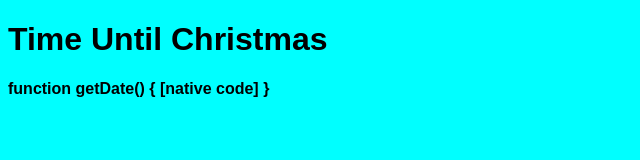
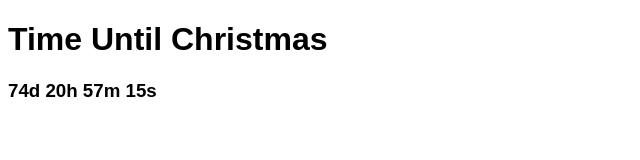
Before and after one commit to devheyheyhihi/js-challege, a website built with Parcel: page day-five-blueprint/index.html in a window 1280 px wide. Shown: the whole page, without its empty margins (0-640 px from the left). Built offline with nearby package versions, Linux system fonts and the light colour scheme.

Commit message:
Done
크리스마스까지 날짜 계산 하기

```diff
--- a/day-five-blueprint/index.html
+++ b/day-five-blueprint/index.html
@@ -3,12 +3,13 @@
   <head>
     <title>Parcel Sandbox</title>
     <meta charset="UTF-8" />
+    <link rel="stylesheet" href="src/styles.css">
   </head>
 
   <body>
     <h1>Time Until Christmas</h1>
     <div class="js-clock">
-      <h4>00</h4>
+      <h3>00d 00h 00m 00s</h3>
     </div>
     <script src="src/index.js"></script>
   </body>
--- a/day-five-blueprint/src/index.js
+++ b/day-five-blueprint/src/index.js
@@ -1,20 +1,28 @@
-import "./styles.css";
-
 // You're gonna need this
 const NINE_HOURS_MILLISECONDS = 32400000;
 
 const clockContainer = document.querySelector(".js-clock"),
-  clockTitle = clockContainer.querySelector("h4");
+  clockTitle = clockContainer.querySelector("h3");
 
-function getTime() {
+function christmasTime() {
   // Don't delete this.
-  //const xmasDay = new Date("2020-12-24:00:00:00+0900");
-  const xmasDay = new Date();
-  const date = xmasDay.getDate;
-  clockTitle.innerText = `${date}`;
+  const xmasDay = new Date("2020-12-24:00:00:00+0900");
+
+  const currentDay = new Date();
+  let left = xmasDay.getTime() - currentDay.getTime();
+  left =  parseInt(left/1000,10);   //초단위로 만들기
+
+  const days = parseInt(left/(60*60*24));   //하루 단위로 만들기(초단위를 초분시 곱한값으로 나눈 몫)
+  const hours= parseInt(left/(60*60)-days*24); //시간단위로 만들고 일수*24 빼기
+  const minutes= parseInt(left/(60)-days*24*60-hours*60);
+  const seconds= parseInt(left-days*24*60*60-hours*60*60-minutes*60);
+
+  clockTitle.innerText = `${days < 10? `0${days}` : days}d ${hours < 10? `0${hours}` : hours}h ${minutes < 10? `0${minutes}` : minutes}m ${seconds < 10? `0${seconds}` : seconds}s`;
+
 }
 
 function init() {
-  getTime();
+  christmasTime();
+  setInterval(christmasTime, 1000);
 }
 init();
--- a/day-five-blueprint/src/styles.css
+++ b/day-five-blueprint/src/styles.css
@@ -1,4 +1,3 @@
 body {
   font-family: sans-serif;
-  background-color: aqua;
 }
```
